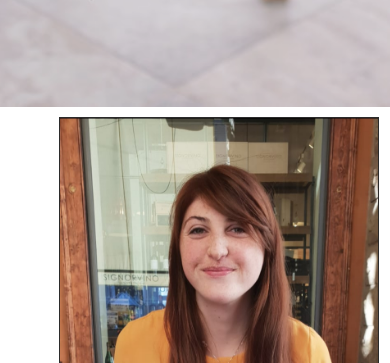
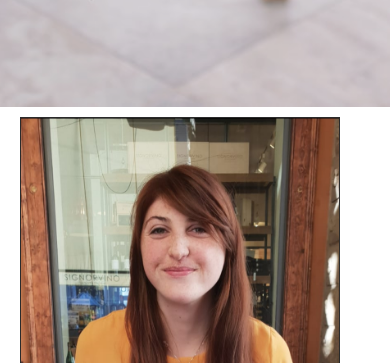
Before and after one commit to NathenJohns/zoe-webpage, a website: page index.html in a window 390 px wide. Shown: the part 737-1100 px from the top of the page. Drawn offline with nearby package versions, Linux system fonts and the light colour scheme.

Commit message:
about-pic margin

```diff
--- a/css/styles.css
+++ b/css/styles.css
@@ -446,7 +446,7 @@ p {
     }
 
     .about-pic {
-        margin-left: 15%;
+        margin-left: 5%;
     }
 
     .about-box {
```
